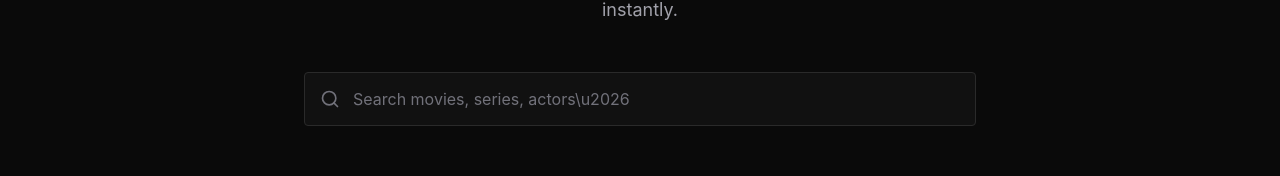
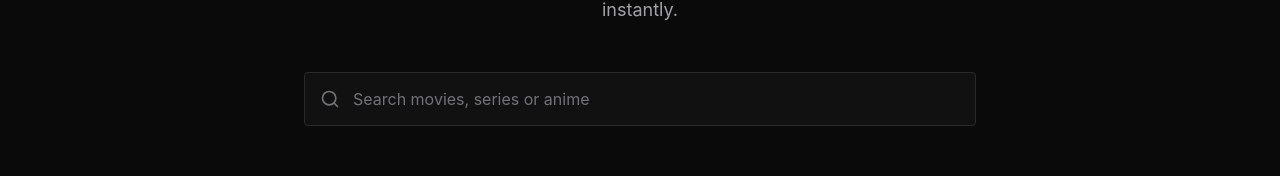
Before and after one commit to vikas5914/flux, a Next.js app: page / in a window 1280 px wide. Shown: the part 272-448 px from the top of the page. Built offline with nearby package versions, Linux system fonts and the light colour scheme; no server answers.

Commit message:
refactor: update search placeholder text from "actors" to "anime"

```diff
--- a/app/components/SearchBar.tsx
+++ b/app/components/SearchBar.tsx
@@ -31,7 +31,7 @@ export function SearchBar({ query, onQueryChange, isLoading }: SearchBarProps) {
           type="text"
           value={query}
           onChange={(e) => onQueryChange(e.target.value)}
-          placeholder="Search movies, series, actors\u2026"
+          placeholder="Search movies, series or anime"
           className="w-full bg-[#111111] border border-[#2a2a2a] rounded text-white pl-12 pr-10 py-3.5 text-base placeholder:text-[#71717a] focus:outline-none focus-visible:ring-2 focus-visible:ring-[#f6821f]/50 focus-visible:border-[#3a3a3a] transition-colors touch-action-manipulation"
         />
         {query && (
```
